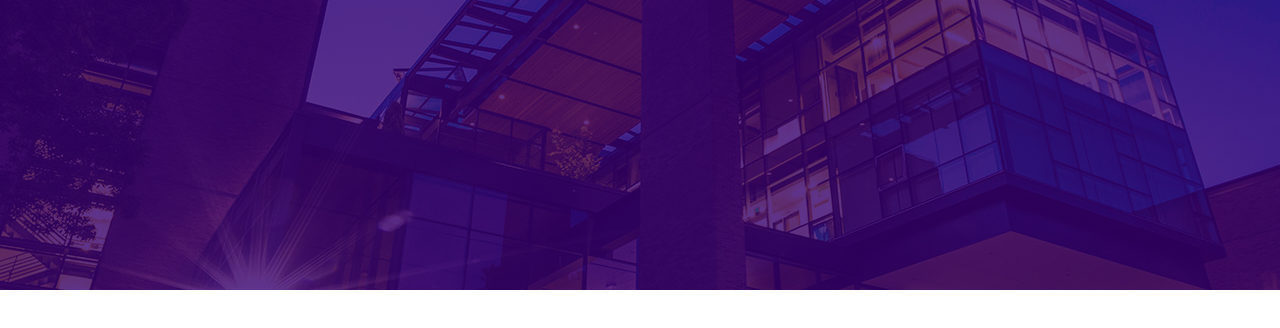
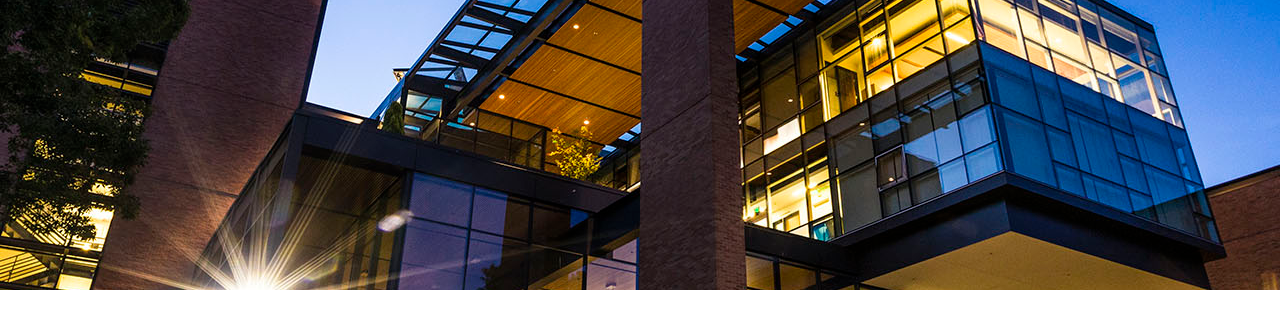
Before and after one commit to alexis-dimas/test.github.io, a plain HTML site: page index.html in a window 1280 px wide. Drawn offline with Linux system fonts and the light colour scheme.

Commit message:
Update style.css

```diff
--- a/style.css
+++ b/style.css
@@ -7,8 +7,7 @@ body {
 
 
 header {
-    background-color: black;
-    background-image: linear-gradient(rgba(55,0,111,0.8),rgba(55,0,111,0.8)),url("/resources/images/fosterbuilding.jpg");
+    background-image: url("/resources/images/fosterbuilding.jpg");
     background-position: center;
     background-size: 150%;
     font-weight: bold;
```
